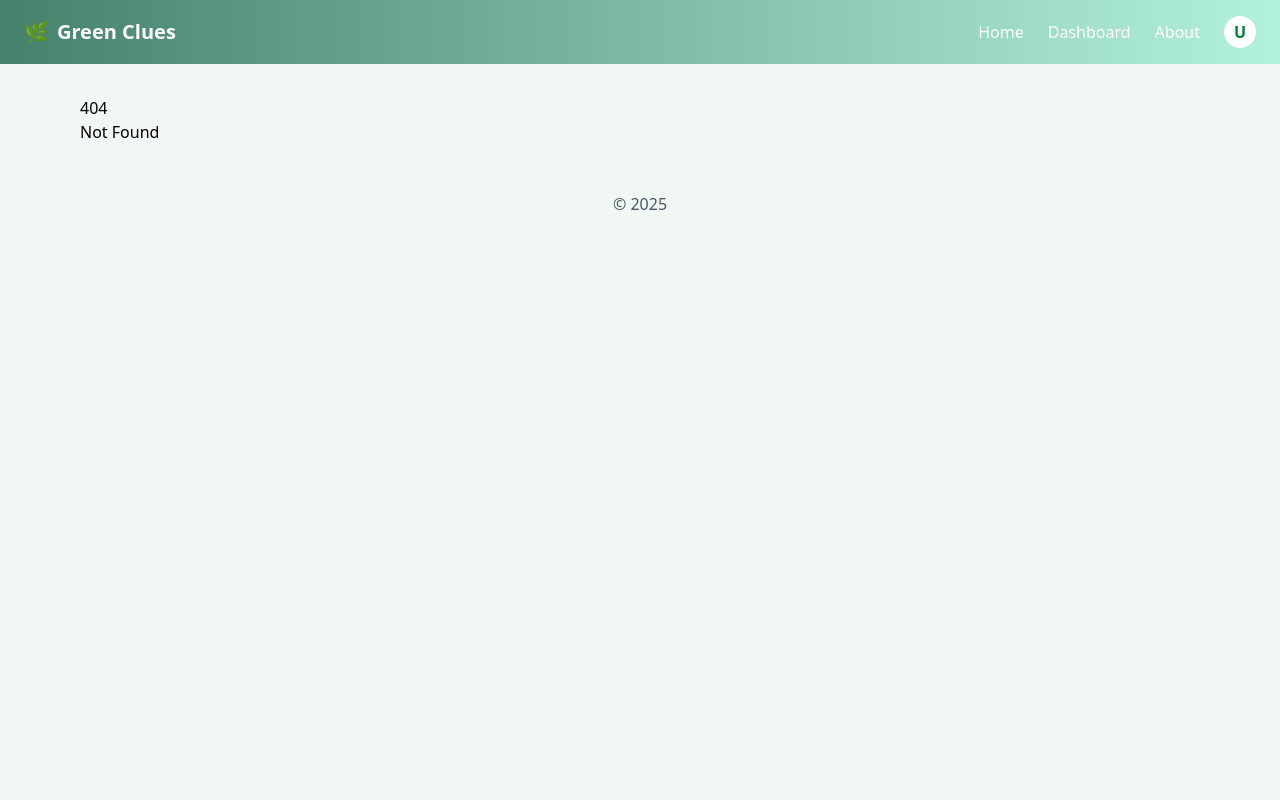
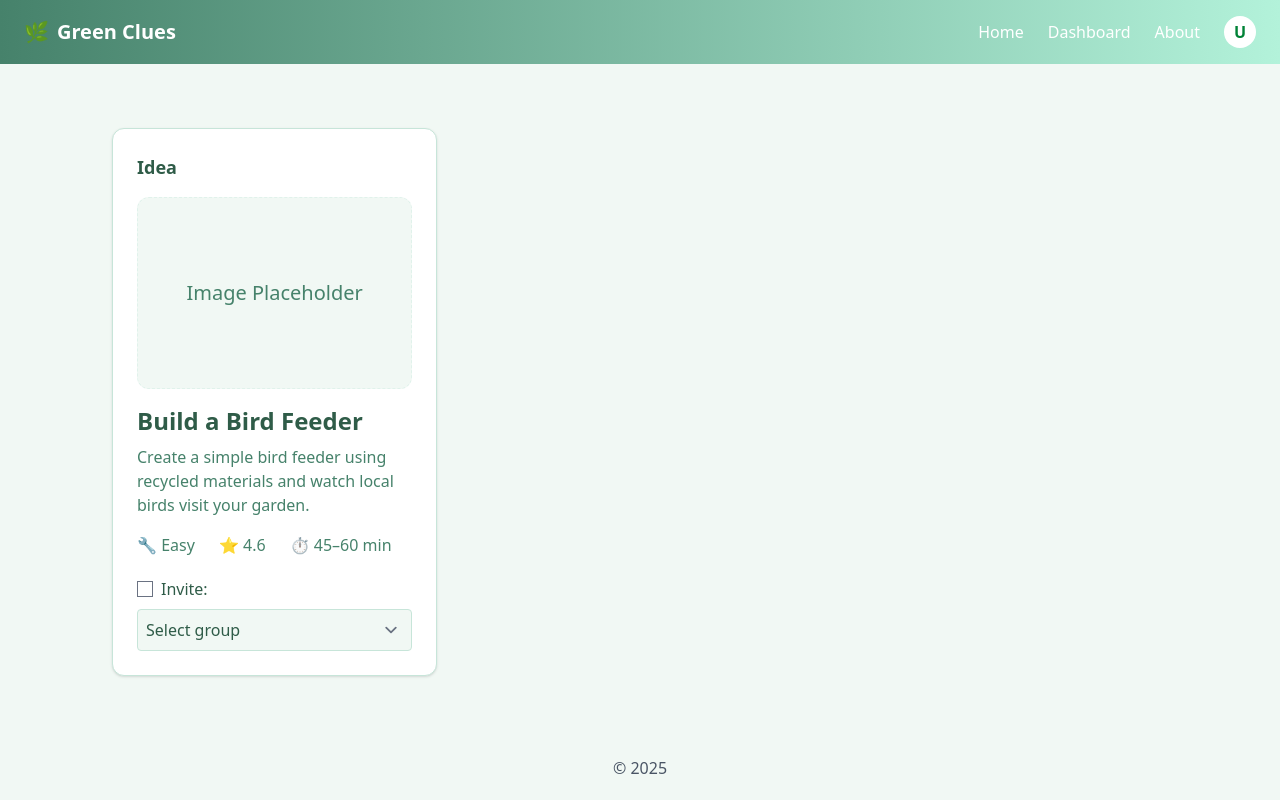
Before and after one commit to iemsel/SandboxFrontend, a SvelteKit app: page /planning in a window 1280 px wide. Before the commit this address had no page. Built offline with nearby package versions, Linux system fonts and the light colour scheme.

Commit message:
add activity panel to the left (hardcoded)

```diff
--- /dev/null
+++ b/src/routes/planning/+page.svelte
@@ -0,0 +1,50 @@
+<script>
+  let selectedGroup = "";
+  let inviteChecked = false;
+  $: if (!inviteChecked) selectedGroup = "";
+</script>
+
+<div class="p-8 font-sans grid grid-cols-3 gap-10">
+
+  <!-- LEFT: Idea panel -->
+  <div class="col-span-1">
+    <section class="rounded-xl shadow p-6" style="background-color: var(--color-white); border: 1px solid var(--color-border);">
+      <h2 class="text-lg font-semibold mb-4" style="color: var(--color-text-primary);">Idea</h2>
+
+      <!-- image-->
+      <div class="w-full h-48 rounded-xl flex items-center justify-center text-xl mb-4"
+           style="background-color: var(--color-bg); color: var(--color-text-secondary); border: 1px dashed var(--color-border-light);">
+        Image Placeholder
+      </div>
+
+      <!-- title idea-->
+      <h3 class="text-2xl font-bold mb-2" style="color: var(--color-text-primary);">Build a Bird Feeder</h3>
+
+      <!-- description idea-->
+      <p class="mb-4" style="color: var(--color-text-secondary);">
+        Create a simple bird feeder using recycled materials and watch local birds visit your garden.
+      </p>
+
+      <!-- properties idea -->
+      <div class="flex items-center gap-6 mb-5" style="color: var(--color-text-secondary);">
+        <span>🔧 Easy</span>
+        <span>⭐ 4.6</span>
+        <span>⏱ 45–60 min</span>
+      </div>
+
+      <!-- Invite checkbox -->
+      <label class="font-medium flex items-center gap-2 mb-2" style="color: var(--color-text-primary);">
+        <input type="checkbox" bind:checked={inviteChecked} /> Invite:
+      </label>
+
+      <!-- Group dropdown -->
+      <select bind:value={selectedGroup} class="border p-2 rounded w-full"
+              disabled={!inviteChecked}
+              style="background-color: var(--color-bg); border-color: var(--color-border); color: var(--color-text-primary);">
+        <option value="">Select group</option>
+        <option value="family">Family</option>
+        <option value="friends">Friends</option>
+      </select>
+    </section>
+  </div>
+</div>
```
